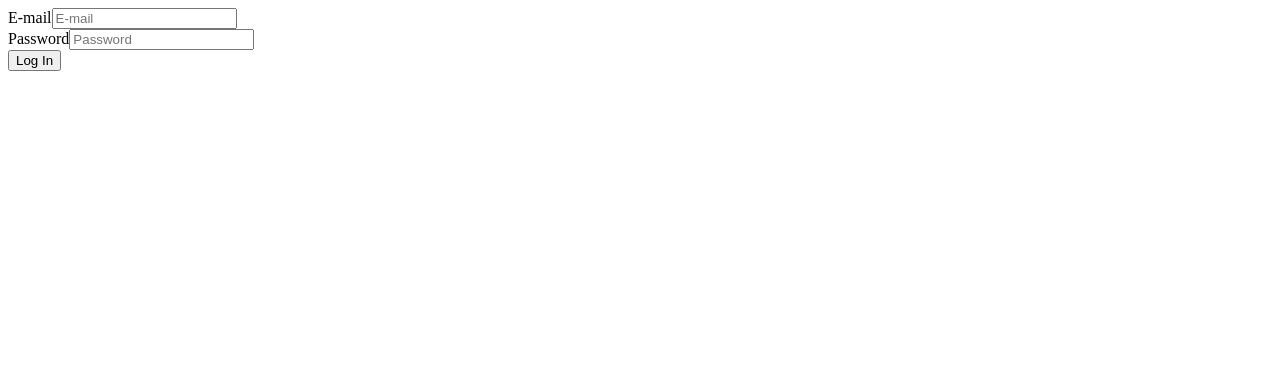
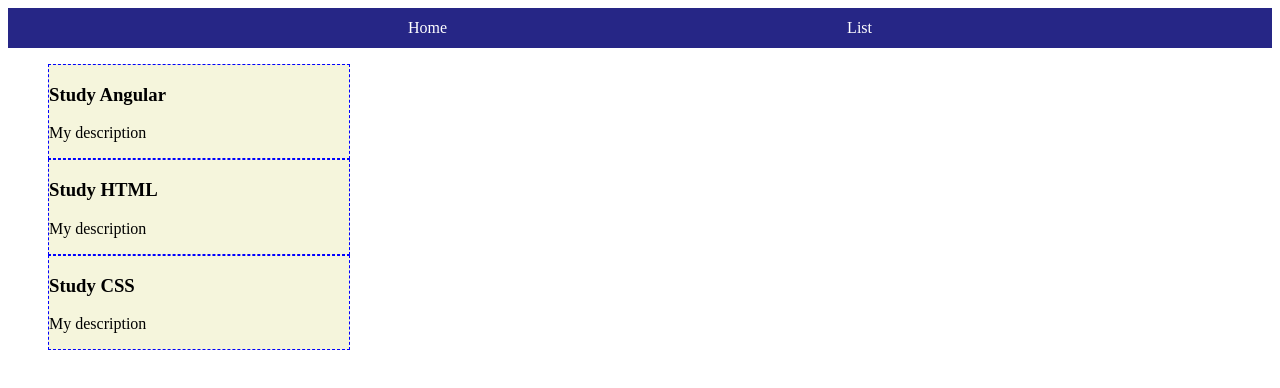
Before and after one commit to DoriftoKingdom/Angular-Project-Edited, an Angular app: page /list in a window 1280 px wide. Before the commit this address led to /. Shown: the top 388 px of the page. Built offline with nearby package versions, Linux system fonts and the light colour scheme.

Commit message:
add routing

```diff
--- a/src/app/app-routing.module.ts
+++ b/src/app/app-routing.module.ts
@@ -1,7 +1,18 @@
 import { NgModule } from '@angular/core';
 import { RouterModule, Routes } from '@angular/router';
+import { LoginComponent } from './components/login/login.component';
+import { ToDoListComponent } from './components/to-do-list/to-do-list.component';
 
-const routes: Routes = [];
+const routes: Routes = [
+  {
+    path: 'list',
+    component: ToDoListComponent
+  },
+  {
+    path: 'login',
+    component: LoginComponent
+  }
+];
 
 @NgModule({
   imports: [RouterModule.forRoot(routes)],
--- a/src/app/app.component.css
+++ b/src/app/app.component.css
@@ -0,0 +1,8 @@
+nav {
+    display: flex;
+    justify-content: space-evenly;
+    background: #262686;
+    color: white;
+    height: 40px;
+    align-items: center;
+}
--- a/src/app/app.component.html
+++ b/src/app/app.component.html
@@ -1,5 +1,8 @@
-<app-login></app-login>
-
-<!-- <app-to-do-list></app-to-do-list> -->
+<nav>
+    <div [routerLink]="['/']">Home</div>
+    <div [routerLink]="['/list']">List</div>
+</nav>
 
 <router-outlet></router-outlet>
+<!--
+<app-login></app-login> -->
--- a/src/app/components/login/login.component.html
+++ b/src/app/components/login/login.component.html
@@ -12,3 +12,5 @@
 
     <button class="login-button" type="submit">Log In</button>
 </form>
+
+<!-- <button (mouseover)="handleClick()">TEST</button> -->
--- a/src/app/components/login/login.component.ts
+++ b/src/app/components/login/login.component.ts
@@ -1,5 +1,5 @@
 import { Component, OnInit } from '@angular/core';
-
+import {Router} from '@angular/router';
 @Component({
   selector: 'app-login',
   templateUrl: './login.component.html',
@@ -7,11 +7,14 @@ import { Component, OnInit } from '@angular/core';
 })
 export class LoginComponent implements OnInit {
 
-  constructor() { }
+  constructor(
+    private router: Router
+  ) { }
 
   onAddForm = (data: any) => {
     const email = data.form.value.email;
     const password = data.form.value.password;
+    this.router.navigate(['/list']);
   }
 
   ngOnInit(): void {
```
